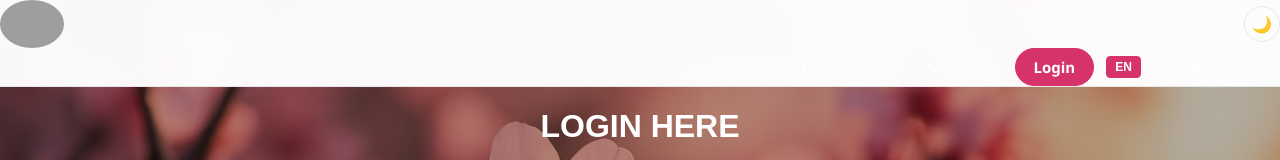
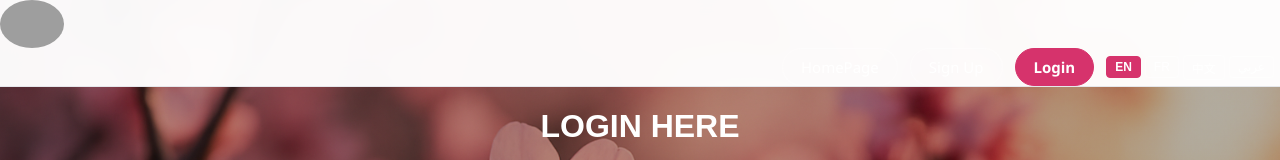
Before and after one commit to MouradMek-code/Blossom_react_web, a React (Create React App) app in the folder Blossom_React_web/: page /login in a window 1280 px wide. Shown: the top 160 px of the page. Built offline with nearby package versions, Linux system fonts and the light colour scheme; no server answers; grey boxes are pictures that could not be loaded.

Commit message:
Remove dark mode toggle (web)

```diff
--- a/Blossom_React_web/src/components/PageNav.jsx
+++ b/Blossom_React_web/src/components/PageNav.jsx
@@ -16,27 +16,11 @@ const LANGUAGES = [
 function PageNav() {
   const { t } = useTranslation();
   const [lang, setLang] = useState(i18n.language?.slice(0, 2) || "en");
-  const [dark, setDark] = useState(() => localStorage.getItem("theme") === "dark");
 
   function switchLang(code) {
     i18n.changeLanguage(code);
     setLang(code);
   }
-
-  function toggleDark() {
-    const next = !dark;
-    setDark(next);
-    document.documentElement.setAttribute("data-theme", next ? "dark" : "light");
-    localStorage.setItem("theme", next ? "dark" : "light");
-  }
-
-  useEffect(() => {
-    const saved = localStorage.getItem("theme");
-    const prefersDark = window.matchMedia("(prefers-color-scheme: dark)").matches;
-    const isDark = saved ? saved === "dark" : prefersDark;
-    setDark(isDark);
-    document.documentElement.setAttribute("data-theme", isDark ? "dark" : "light");
-  }, []);
 
   const navigate = useNavigate();
   const [token, setToken] = useState(sessionStorage.getItem("token"));
@@ -99,15 +83,6 @@ function PageNav() {
     <nav className={styles.head}>
       <div className={styles.bar}>
         <Logo />
-
-        <button
-          type="button"
-          className={styles.themeToggle}
-          onClick={toggleDark}
-          aria-label="Toggle dark mode"
-        >
-          {dark ? "☀️" : "🌙"}
-        </button>
 
         <button
           type="button"
--- a/Blossom_React_web/src/components/PageNav.module.css
+++ b/Blossom_React_web/src/components/PageNav.module.css
@@ -114,26 +114,6 @@
   border-color: #b32859;
 }
 
-.themeToggle {
-  background: none;
-  border: 1.5px solid var(--border);
-  border-radius: 999px;
-  width: 36px;
-  height: 36px;
-  display: inline-flex;
-  align-items: center;
-  justify-content: center;
-  cursor: pointer;
-  font-size: 16px;
-  color: var(--text);
-  transition: background 0.15s ease, border-color 0.15s ease;
-  flex-shrink: 0;
-}
-
-.themeToggle:hover {
-  background: var(--surface-muted);
-  border-color: var(--text-muted);
-}
 
 .menuToggle {
   display: none;
--- a/Blossom_React_web/src/index.css
+++ b/Blossom_React_web/src/index.css
@@ -19,21 +19,6 @@
   --shadow: 0 4px 20px rgba(0, 0, 0, 0.08);
 }
 
-[data-theme="dark"] {
-  --bg: #0f0a12;
-  --surface: #1a1220;
-  --surface-muted: #251830;
-  --text: #f1e6ee;
-  --text-muted: #9d8fa8;
-  --border: #3d2f45;
-  --primary: #e0245a;
-  --primary-soft: #2d1020;
-  --nav-bg: rgba(26, 18, 32, 0.97);
-  --card-bg: #1a1220;
-  --input-bg: rgba(255, 255, 255, 0.08);
-  --shadow: 0 4px 20px rgba(0, 0, 0, 0.4);
-}
-
 html,
 body {
   margin: 0;
@@ -46,7 +31,6 @@ body {
     sans-serif;
   -webkit-font-smoothing: antialiased;
   -moz-osx-font-smoothing: grayscale;
-  transition: background-color 0.3s ease, color 0.3s ease;
 }
 
 code {
```
